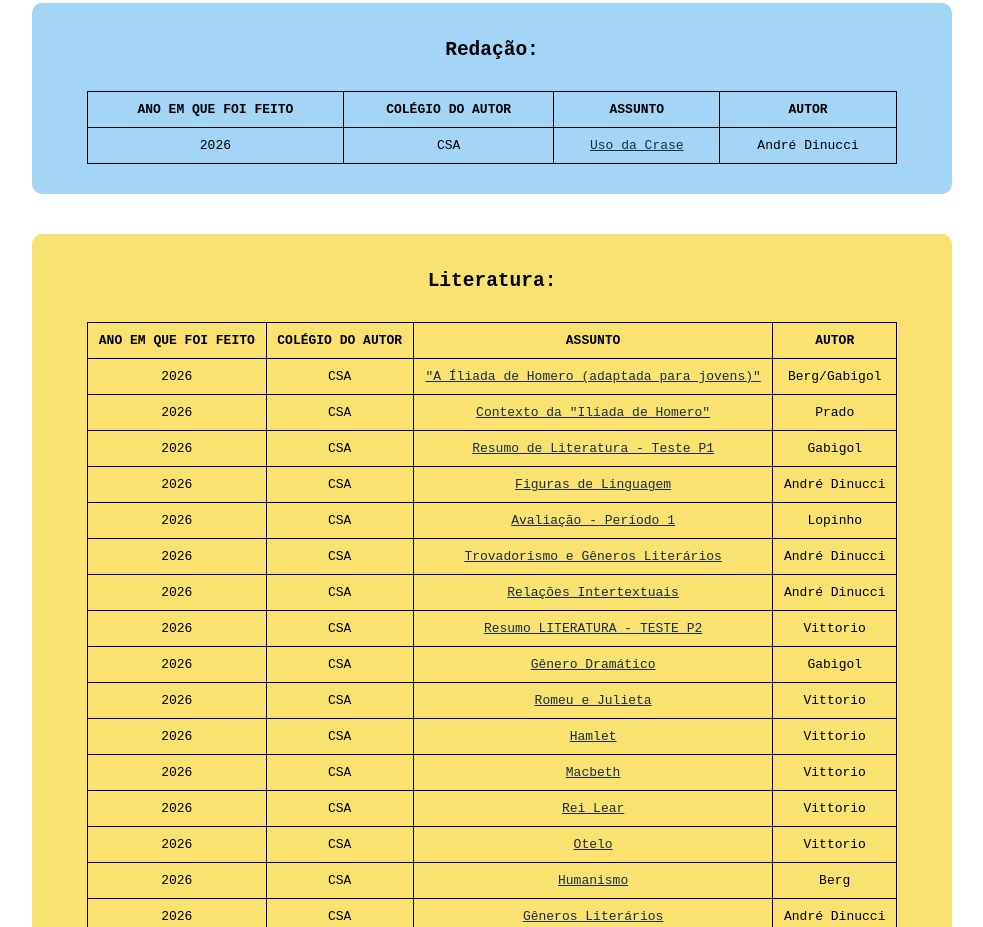
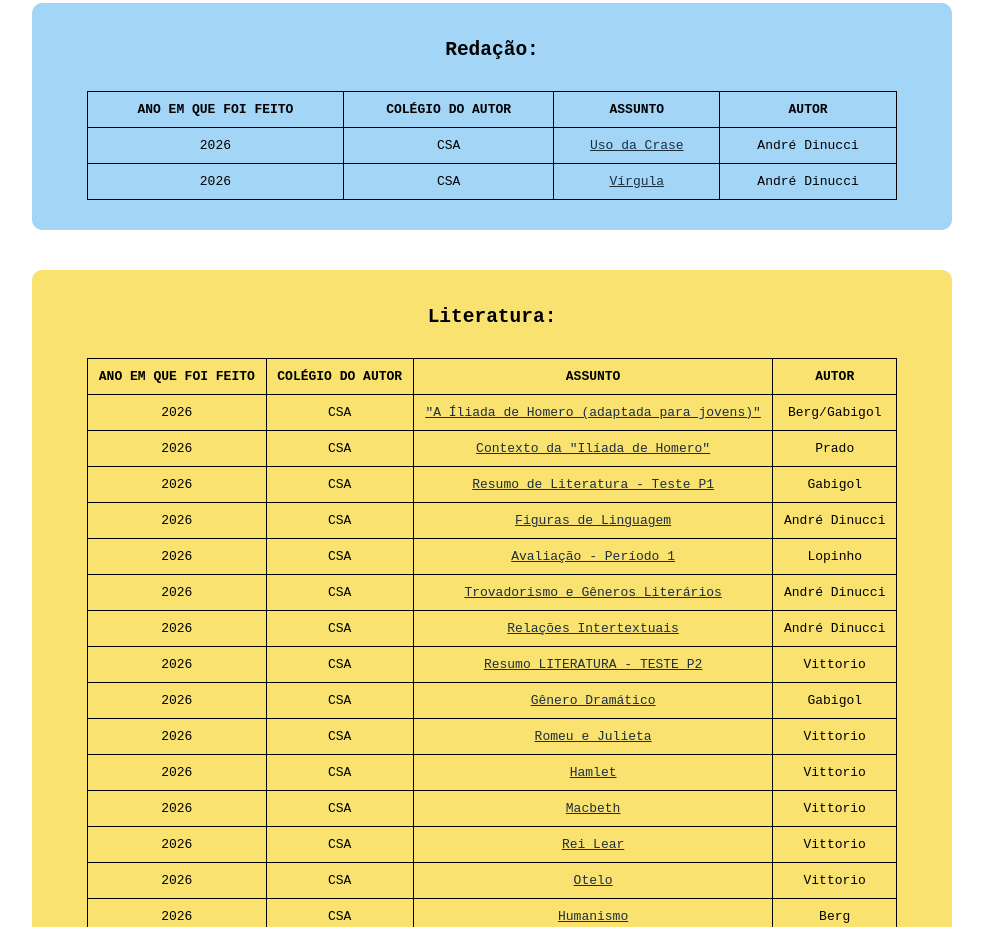
Before and after one commit to BentoRG/Gepeto, a plain HTML site: page 1anoEM.html in a window 1280 px wide. Shown: the part 1896-2823 px from the top of the page, without its empty margins (148-1131 px from the left). Drawn offline with Linux system fonts and the light colour scheme.

Commit message:
📋 Adicionado "Vírgula" em Redação (1°EM)

```diff
--- a/1anoEM.html
+++ b/1anoEM.html
@@ -221,6 +221,12 @@
             <td>2026</td>
             <td>CSA</td>
             <td><a href="andre-dinucci_red_uso-da-crase_1anoEM.html">Uso da Crase</a></td>
+            <td>André Dinucci</td>
+          </tr>
+          <tr>
+            <td>2026</td>
+            <td>CSA</td>
+            <td><a href="andre-dinucci_red_virgula_1anoEM.html">Vírgula</a></td>
             <td>André Dinucci</td>
           </tr>
         </tbody>
```
